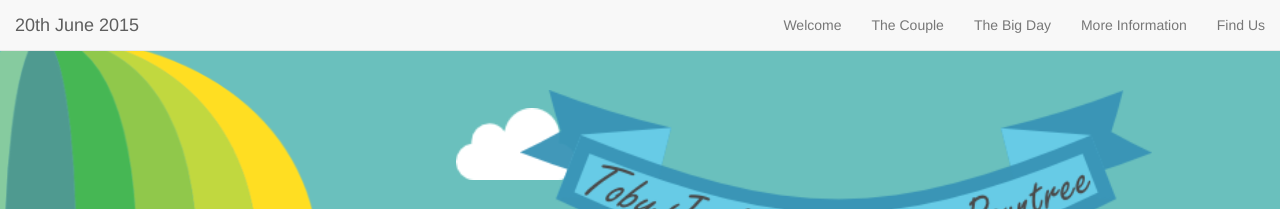
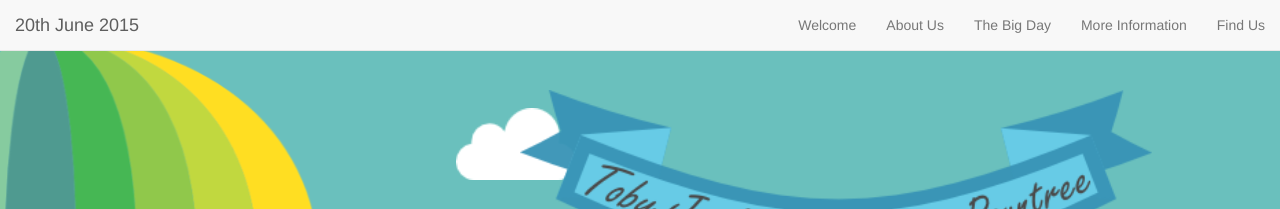
Before and after one commit to warmfusion/mrandmrsjackson, a Jekyll site: the page built from index.html, in a window 1280 px wide and 900 px high. Shown: the top 209 px of the window. Built offline with Jekyll 4.4.1, drawn with Linux system fonts in a browser that asks for light colours; nearby versions of some CDN libraries; some of the changed text lies outside the part shown.

Commit message:
Trying to fix background

```diff
--- a/_sections/the_couple.html
+++ b/_sections/the_couple.html
@@ -1,7 +1,7 @@
 ---
 layout: section
-title: The Couple
-anchor: the_couple
+title: About Us
+anchor: about_us
 order: 2
 ---
 
@@ -12,7 +12,7 @@
     </div>
   </div>
   <div class="col-sm-6 text-center lead">
-    <h2>Toby and Lindsay</h2>
+    <h2>Lindsay and Toby</h2>
     <h3>...are getting married!</h3>
       <p>
       We met at  <a href='http://www.cs.cf.ac.uk/'>Cardiff</a>
--- a/css/main.css
+++ b/css/main.css
@@ -29,7 +29,7 @@
 }
 
 .text-vbottom {
-  font-size: 5vw;
+  font-size: 5px;
   margin: 0;
   padding: 0;
 }
```
Also changed, not shown: _sections/more_info.html (+4 -3 lines).
